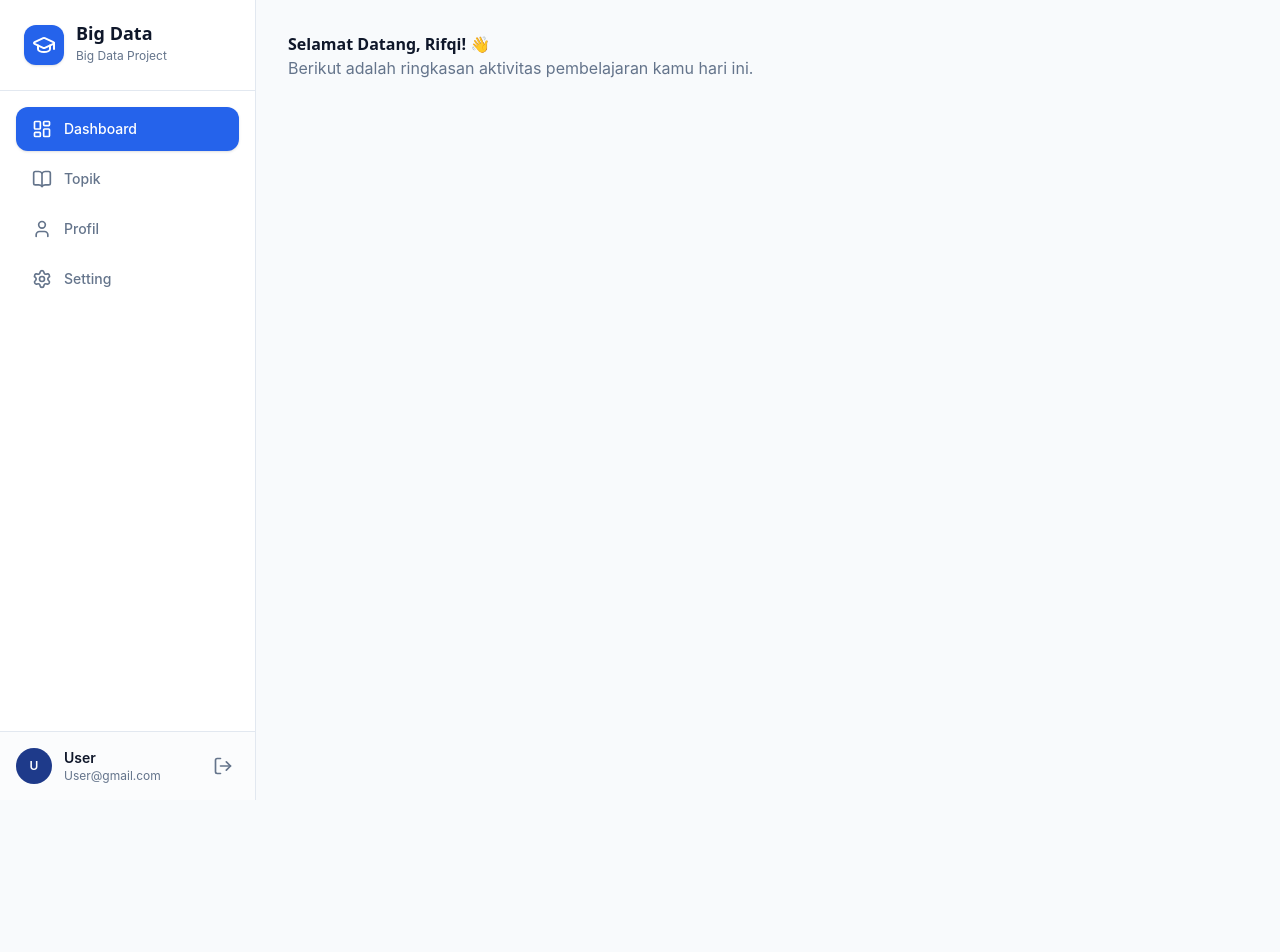
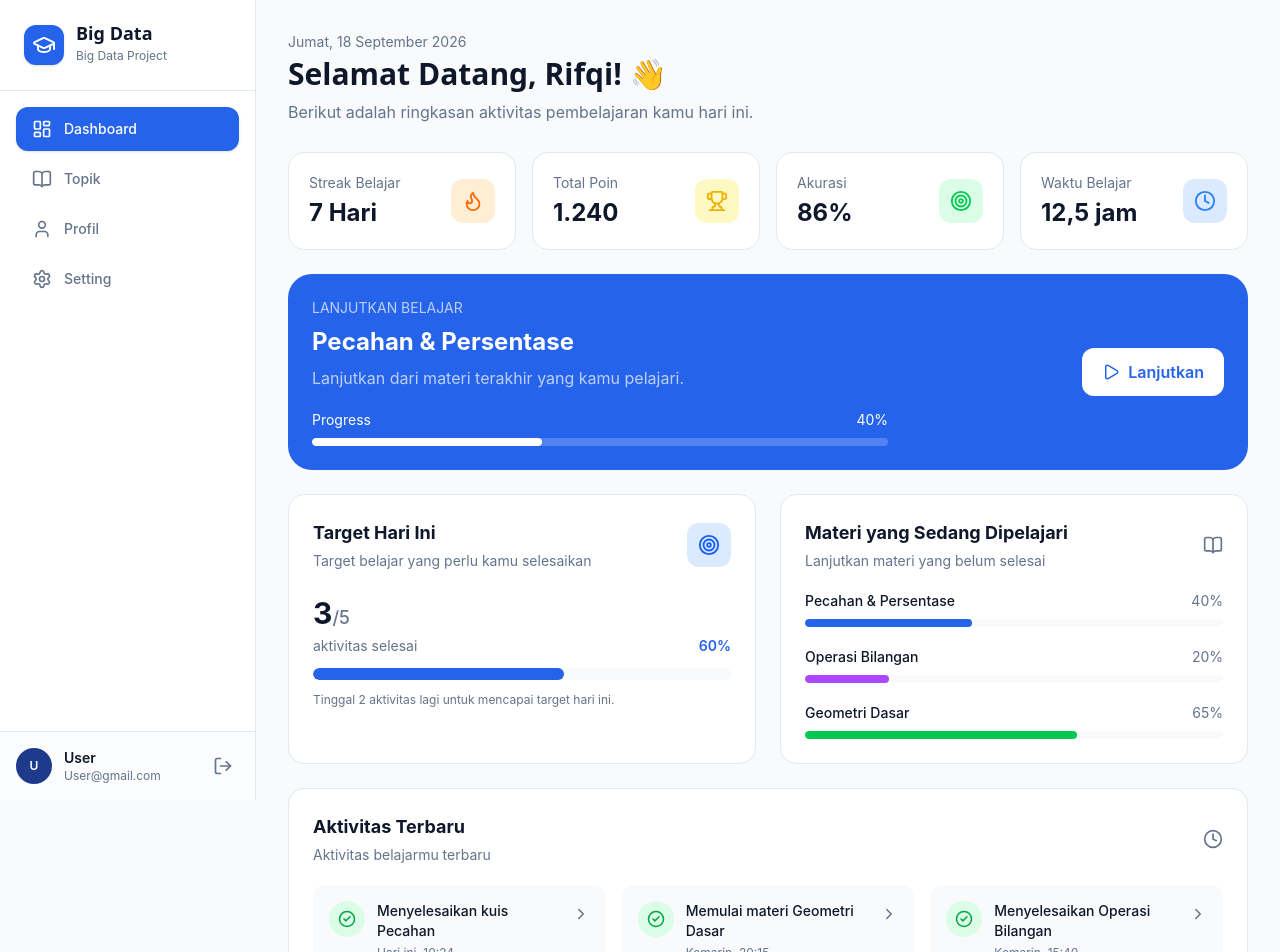
Before and after one commit to Project-Big-Data-26/Project_Nolla, a React (Vite) app in the folder frontend/: page / in a window 1280 px wide. Shown: the top 952 px of the page. Before the commit the page ends 800 px from the top, so only its background shows below. Built offline with nearby package versions, Linux system fonts and the light colour scheme.

Commit message:
Update dashboard utama

```diff
--- a/frontend/src/pages/Dashboard.jsx
+++ b/frontend/src/pages/Dashboard.jsx
@@ -1,22 +1,324 @@
 import React from "react";
+import {
+  Flame,
+  Trophy,
+  Target,
+  Clock,
+  Play,
+  CheckCircle2,
+  BookOpen,
+  ChevronRight,
+} from "lucide-react";
 import Navbar from "../components/Navbar";
 
 const Dashboard = () => {
+  const topics = [
+    {
+      name: "Pecahan & Persentase",
+      progress: 40,
+      color: "bg-primary",
+    },
+    {
+      name: "Operasi Bilangan",
+      progress: 20,
+      color: "bg-purple-500",
+    },
+    {
+      name: "Geometri Dasar",
+      progress: 65,
+      color: "bg-green-500",
+    },
+  ];
+
+  const activities = [
+    {
+      title: "Menyelesaikan kuis Pecahan",
+      time: "Hari ini, 10:24",
+    },
+    {
+      title: "Memulai materi Geometri Dasar",
+      time: "Kemarin, 20:15",
+    },
+    {
+      title: "Menyelesaikan Operasi Bilangan",
+      time: "Kemarin, 15:40",
+    },
+  ];
+
   return (
     <div className="flex min-h-screen bg-neutral-bg">
-      {/* Sidebar di sisi kiri */}
+      {/* Navbar / Sidebar */}
       <Navbar />
 
-      {/* Area Konten Utama */}
-      <main className="flex-1 p-8">
-        <header className="mb-8">
-          <h1 className="font-heading text-lms-2xl font-bold text-neutral-text">
+      {/* Konten Utama */}
+      <main className="flex-1 p-5 md:p-8 pb-24 md:pb-8">
+        {/* HEADER */}
+        <header className="mb-7">
+          <p className="text-sm text-neutral-muted mb-1">
+            Jumat, 18 September 2026
+          </p>
+
+          <h1 className="font-heading text-2xl md:text-3xl font-bold text-neutral-text">
             Selamat Datang, Rifqi! 👋
           </h1>
-          <p className="text-lms-base text-neutral-muted">
+
+          <p className="text-neutral-muted mt-2">
             Berikut adalah ringkasan aktivitas pembelajaran kamu hari ini.
           </p>
         </header>
+
+        {/* STATISTIK */}
+        <div className="grid grid-cols-1 sm:grid-cols-2 lg:grid-cols-4 gap-4 mb-6">
+          {/* Streak */}
+          <div className="bg-neutral-card rounded-2xl p-5 border border-neutral-border">
+            <div className="flex items-center justify-between">
+              <div>
+                <p className="text-sm text-neutral-muted">
+                  Streak Belajar
+                </p>
+
+                <p className="text-2xl font-bold text-neutral-text mt-1">
+                  7 Hari
+                </p>
+              </div>
+
+              <div className="w-11 h-11 rounded-xl bg-orange-100 flex items-center justify-center">
+                <Flame className="text-orange-500" size={22} />
+              </div>
+            </div>
+          </div>
+
+          {/* Poin */}
+          <div className="bg-neutral-card rounded-2xl p-5 border border-neutral-border">
+            <div className="flex items-center justify-between">
+              <div>
+                <p className="text-sm text-neutral-muted">
+                  Total Poin
+                </p>
+
+                <p className="text-2xl font-bold text-neutral-text mt-1">
+                  1.240
+                </p>
+              </div>
+
+              <div className="w-11 h-11 rounded-xl bg-yellow-100 flex items-center justify-center">
+                <Trophy className="text-yellow-500" size={22} />
+              </div>
+            </div>
+          </div>
+
+          {/* Akurasi */}
+          <div className="bg-neutral-card rounded-2xl p-5 border border-neutral-border">
+            <div className="flex items-center justify-between">
+              <div>
+                <p className="text-sm text-neutral-muted">
+                  Akurasi
+                </p>
+
+                <p className="text-2xl font-bold text-neutral-text mt-1">
+                  86%
+                </p>
+              </div>
+
+              <div className="w-11 h-11 rounded-xl bg-green-100 flex items-center justify-center">
+                <Target className="text-green-500" size={22} />
+              </div>
+            </div>
+          </div>
+
+          {/* Waktu Belajar */}
+          <div className="bg-neutral-card rounded-2xl p-5 border border-neutral-border">
+            <div className="flex items-center justify-between">
+              <div>
+                <p className="text-sm text-neutral-muted">
+                  Waktu Belajar
+                </p>
+
+                <p className="text-2xl font-bold text-neutral-text mt-1">
+                  12,5 jam
+                </p>
+              </div>
+
+              <div className="w-11 h-11 rounded-xl bg-blue-100 flex items-center justify-center">
+                <Clock className="text-blue-500" size={22} />
+              </div>
+            </div>
+          </div>
+        </div>
+
+        {/* LANJUTKAN BELAJAR */}
+        <section className="bg-primary rounded-3xl p-6 text-white mb-6">
+          <div className="flex flex-col lg:flex-row lg:items-center lg:justify-between gap-5">
+            <div className="flex-1">
+              <p className="text-white/70 text-sm mb-2">
+                LANJUTKAN BELAJAR
+              </p>
+
+              <h2 className="text-2xl font-bold">
+                Pecahan & Persentase
+              </h2>
+
+              <p className="text-white/70 mt-2">
+                Lanjutkan dari materi terakhir yang kamu pelajari.
+              </p>
+
+              <div className="mt-5 max-w-xl">
+                <div className="flex justify-between text-sm mb-2">
+                  <span>Progress</span>
+                  <span>40%</span>
+                </div>
+
+                <div className="h-2 bg-white/20 rounded-full overflow-hidden">
+                  <div className="h-full w-[40%] bg-white rounded-full" />
+                </div>
+              </div>
+            </div>
+
+            <button className="bg-white text-primary px-5 py-3 rounded-xl font-semibold flex items-center justify-center gap-2 hover:bg-neutral-bg transition">
+              <Play size={18} />
+              Lanjutkan
+            </button>
+          </div>
+        </section>
+
+        {/* TARGET + MATERI */}
+        <div className="grid grid-cols-1 lg:grid-cols-2 gap-6 mb-6">
+          {/* TARGET HARI INI */}
+          <section className="bg-neutral-card rounded-2xl p-6 border border-neutral-border">
+            <div className="flex items-center justify-between mb-6">
+              <div>
+                <h2 className="text-lg font-bold text-neutral-text">
+                  Target Hari Ini
+                </h2>
+
+                <p className="text-sm text-neutral-muted mt-1">
+                  Target belajar yang perlu kamu selesaikan
+                </p>
+              </div>
+
+              <div className="w-11 h-11 rounded-xl bg-blue-100 flex items-center justify-center">
+                <Target size={22} className="text-blue-600" />
+              </div>
+            </div>
+
+            <div className="flex items-end justify-between mb-3">
+              <div>
+                <p className="text-3xl font-bold text-neutral-text">
+                  3
+                  <span className="text-lg text-neutral-muted font-medium">
+                    /5
+                  </span>
+                </p>
+
+                <p className="text-sm text-neutral-muted mt-1">
+                  aktivitas selesai
+                </p>
+              </div>
+
+              <span className="text-sm font-semibold text-primary">
+                60%
+              </span>
+            </div>
+
+            <div className="h-3 bg-neutral-bg rounded-full overflow-hidden">
+              <div className="h-full w-[60%] bg-primary rounded-full" />
+            </div>
+
+            <p className="text-xs text-neutral-muted mt-3">
+              Tinggal 2 aktivitas lagi untuk mencapai target hari ini.
+            </p>
+          </section>
+
+          {/* MATERI */}
+          <section className="bg-neutral-card rounded-2xl p-6 border border-neutral-border">
+            <div className="flex items-center justify-between mb-5">
+              <div>
+                <h2 className="text-lg font-bold text-neutral-text">
+                  Materi yang Sedang Dipelajari
+                </h2>
+
+                <p className="text-sm text-neutral-muted mt-1">
+                  Lanjutkan materi yang belum selesai
+                </p>
+              </div>
+
+              <BookOpen size={20} className="text-neutral-muted" />
+            </div>
+
+            <div className="space-y-5">
+              {topics.map((topic) => (
+                <div key={topic.name}>
+                  <div className="flex items-center justify-between mb-2">
+                    <span className="text-sm font-medium text-neutral-text">
+                      {topic.name}
+                    </span>
+
+                    <span className="text-sm text-neutral-muted">
+                      {topic.progress}%
+                    </span>
+                  </div>
+
+                  <div className="h-2 bg-neutral-bg rounded-full overflow-hidden">
+                    <div
+                      className={`h-full ${topic.color} rounded-full`}
+                      style={{
+                        width: `${topic.progress}%`,
+                      }}
+                    />
+                  </div>
+                </div>
+              ))}
+            </div>
+          </section>
+        </div>
+
+        {/* AKTIVITAS TERBARU */}
+        <section className="bg-neutral-card rounded-2xl p-6 border border-neutral-border">
+          <div className="flex items-center justify-between mb-5">
+            <div>
+              <h2 className="text-lg font-bold text-neutral-text">
+                Aktivitas Terbaru
+              </h2>
+
+              <p className="text-sm text-neutral-muted mt-1">
+                Aktivitas belajarmu terbaru
+              </p>
+            </div>
+
+            <Clock size={20} className="text-neutral-muted" />
+          </div>
+
+          <div className="grid grid-cols-1 md:grid-cols-3 gap-4">
+            {activities.map((activity, index) => (
+              <div
+                key={index}
+                className="flex items-start gap-3 p-4 rounded-xl bg-neutral-bg"
+              >
+                <div className="w-9 h-9 rounded-full bg-green-100 flex items-center justify-center shrink-0">
+                  <CheckCircle2
+                    size={18}
+                    className="text-green-600"
+                  />
+                </div>
+
+                <div className="flex-1">
+                  <p className="text-sm font-medium text-neutral-text">
+                    {activity.title}
+                  </p>
+
+                  <p className="text-xs text-neutral-muted mt-1">
+                    {activity.time}
+                  </p>
+                </div>
+
+                <ChevronRight
+                  size={18}
+                  className="text-neutral-muted mt-1"
+                />
+              </div>
+            ))}
+          </div>
+        </section>
       </main>
     </div>
   );
```
Also changed, not shown: 1 other file (tests, documents, lock files or other folders).
